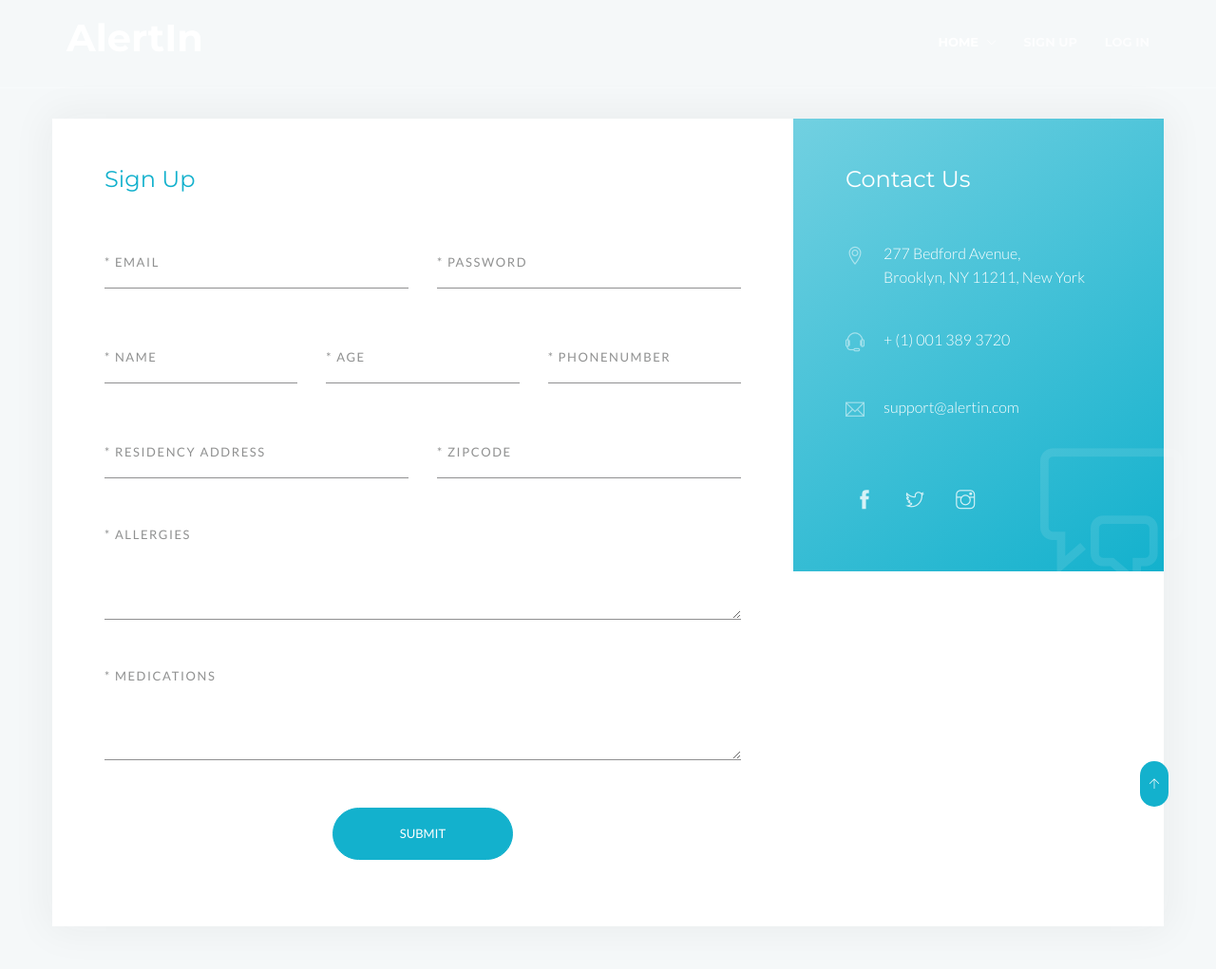
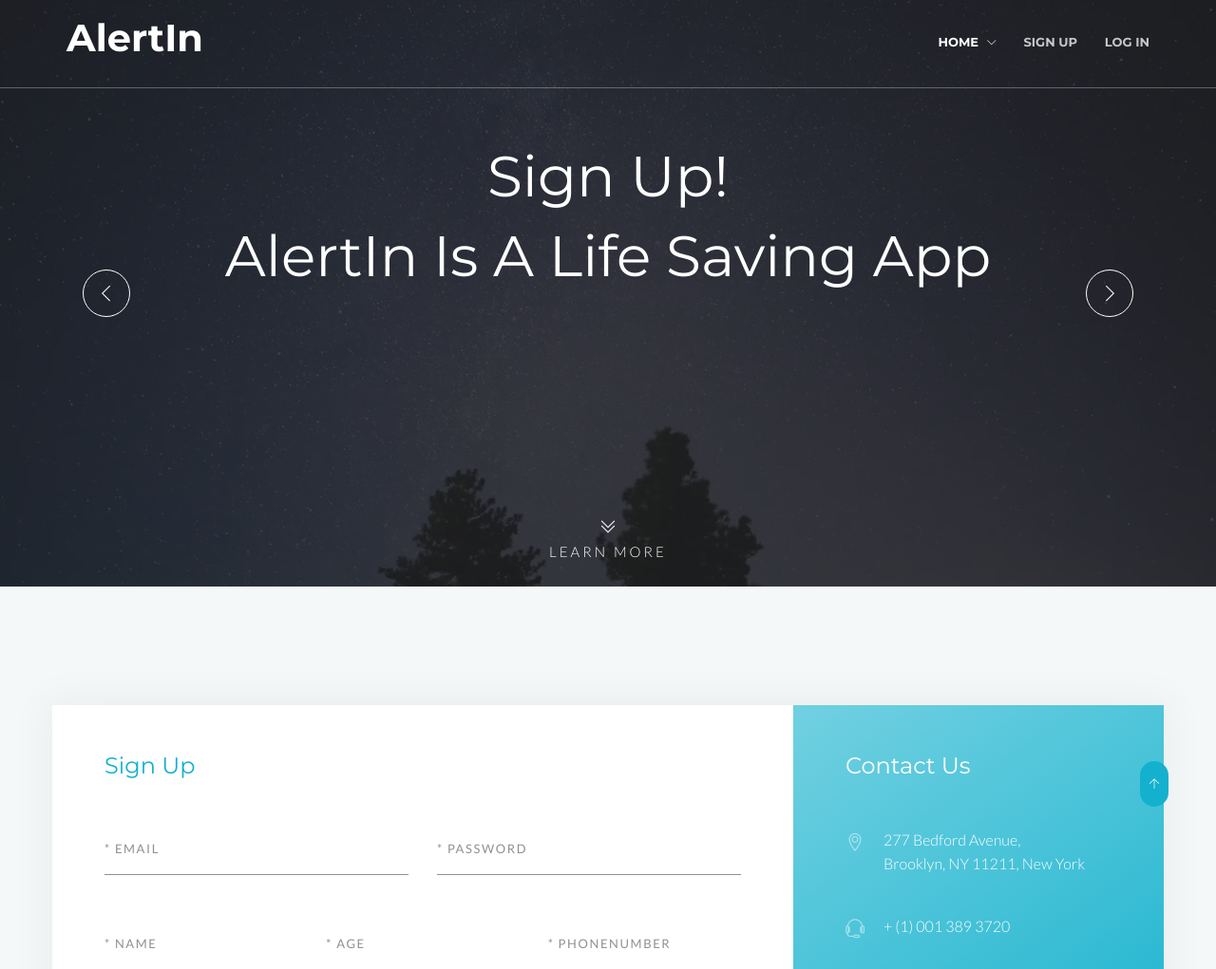
Before and after one commit to Sol1323/hb-nat-disaster-app, a Flask app: template templates/signup_form.html in a window 1280 px wide. Shown: the top 1021 px of the page at 95% size. Run offline with Flask 2, Linux system fonts and the light colour scheme; the template is opened without the code that fills it, so the values that code supplies are empty; some libraries are stand-ins or nearby versions.

Commit message:
fixed styles in sign up page

```diff
--- a/server.py
+++ b/server.py
@@ -60,9 +60,8 @@ def signup():
     """User sign up."""
 
     if request.method == 'GET':
-        if session:
-            user_id = session['user_id']
-            user = User.query.get(user_id)
+
+        user = None
 
         return render_template('signup_form.html', user=user)
 
--- a/templates/signup_form.html
+++ b/templates/signup_form.html
@@ -1,5 +1,26 @@
 {% extends 'base.html' %}
 {% block content %}
+
+<!--========== PROMO BLOCK ==========-->
+      <section class="s-video-v2__bg" data-vidbg-bg="mp4: /static/include/media/mp4_video.mp4, webm: /static/include/media/webm_video.webm, poster: /static/include/media/fallback.jpg" data-vidbg-options="loop: true, muted: true, overlay: false">
+          <div class="container g-position--overlay g-text-center--xs">
+              <div class="g-padding-y-50--xs g-margin-t-100--xs g-margin-b-100--xs g-margin-b-250--md">
+                  <h1 class="g-font-size-36--xs g-font-size-50--sm g-font-size-60--md g-color--white">Sign Up!</h1>
+                  <h2 class="g-font-size-36--xs g-font-size-50--sm g-font-size-60--md g-color--white">AlertIn is a Life saving app</h2>
+              </div>
+              <!-- Arrows -->
+              <a href="javascript:void(0);" class="s-swiper__arrow-v1--right s-icon s-icon--md s-icon--white-brd g-radius--circle ti-angle-right js__swiper-btn--next"></a>
+              <a href="javascript:void(0);" class="s-swiper__arrow-v1--left s-icon s-icon--md s-icon--white-brd g-radius--circle ti-angle-left js__swiper-btn--prev"></a>
+              <!-- End Arrows -->
+
+              <a href="#js__scroll-to-appointment" class="s-scroll-to-section-v1--bc g-margin-b-15--xs">
+                  <span class="g-font-size-18--xs g-color--white ti-angle-double-down"></span>
+                  <p class="text-uppercase g-color--white g-letter-spacing--3 g-margin-b-0--xs">Learn More</p>
+              </a>
+          </div>
+      </section>
+      <!--========== END PROMO BLOCK ==========-->
+
 
 <!-- Form -->
   <div id="js__scroll-to-appointment" class="g-bg-color--sky-light g-padding-y-80--xs g-padding-y-125--sm">
```
